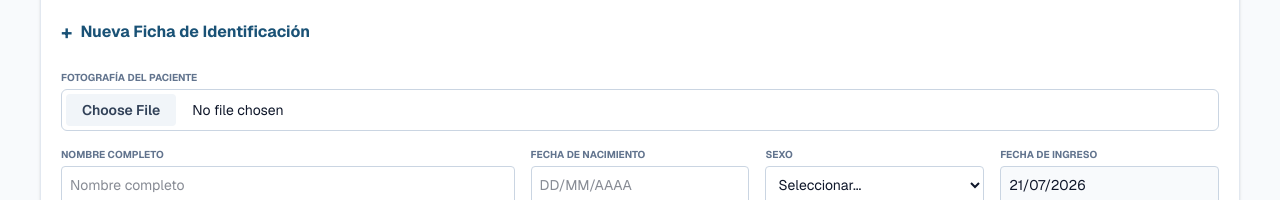
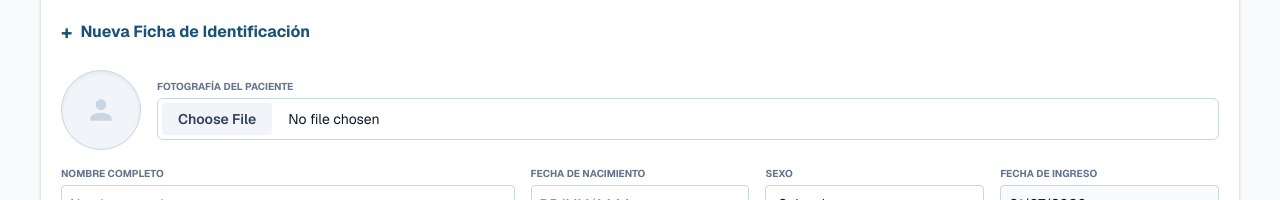
Before and after one commit to onixchambers/CREN2026, a Next.js app: page /dashboard/preregistros in a window 1280 px wide. Shown: the part 330-530 px from the top of the page. Built offline with nearby package versions, Linux system fonts and the light colour scheme; no server answers; the database is empty.

Commit message:
Add photo preview and 25-item pagination to Ficha de Registro

```diff
--- a/src/app/dashboard/preregistros/page.tsx
+++ b/src/app/dashboard/preregistros/page.tsx
@@ -63,7 +63,18 @@ export default function PreregistrosPage() {
   const [fichas, setFichas] = useState<any[]>([]);
   const [searchQuery, setSearchQuery] = useState("");
   const [showDropdown, setShowDropdown] = useState(false);
+  const [photoPreview, setPhotoPreview] = useState<string | null>(null);
+  const [currentPage, setCurrentPage] = useState(1);
 
+
+  const handlePhotoChange = (e: React.ChangeEvent<HTMLInputElement>) => {
+    const file = e.target.files?.[0];
+    if (file) {
+      setPhotoPreview(URL.createObjectURL(file));
+    } else {
+      setPhotoPreview(null);
+    }
+  };
 
   useEffect(() => {
     async function loadPatients() {
@@ -120,6 +131,7 @@ export default function PreregistrosPage() {
   const handleLimpiar = () => {
     setEditingId(null);
     setSearchQuery("");
+    setPhotoPreview(null);
     setFormData({
       ...formData,
       nombre: "", fechaNacimiento: "", sexo: "", origen: "Google", medicoTratante: "", escuela: "",
@@ -159,7 +171,13 @@ export default function PreregistrosPage() {
     }
   };
 
+
+  const tableFilteredFichas = fichas.filter(f => userRole.toUpperCase() === "TERAPEUTA" ? f.medicoTratante === userName : true);
+  const totalPages = Math.ceil(tableFilteredFichas.length / 25) || 1;
+  const currentTableData = tableFilteredFichas.slice((currentPage - 1) * 25, currentPage * 25);
+
   return (
+
     <div className="space-y-6 animate-in fade-in duration-500 max-w-[1200px] mx-auto">
       {/* HEADER DE PÁGINA */}
       <div className="flex items-center gap-2 pb-2">
@@ -223,9 +241,18 @@ export default function PreregistrosPage() {
 
             {/* SECCIÓN 1: DATOS PERSONALES */}
             <div className="space-y-4">
-              <div>
-                <label className="block text-[10px] font-bold text-slate-500 uppercase mb-1">Fotografía del Paciente</label>
-                <input type="file" className="block w-full text-sm text-slate-500 file:mr-4 file:py-1.5 file:px-4 file:rounded file:border-0 file:text-sm file:font-semibold file:bg-slate-100 file:text-slate-700 hover:file:bg-slate-200 border border-slate-300 rounded-md p-1" />
+              <div className="flex items-center gap-4">
+                <div className="w-20 h-20 bg-slate-100 border border-slate-300 rounded-full flex items-center justify-center overflow-hidden shrink-0 shadow-inner">
+                  {photoPreview ? (
+                    <img src={photoPreview} alt="Preview" className="w-full h-full object-cover" />
+                  ) : (
+                    <svg className="w-8 h-8 text-slate-300" fill="currentColor" viewBox="0 0 24 24"><path d="M12 12c2.21 0 4-1.79 4-4s-1.79-4-4-4-4 1.79-4 4 1.79 4 4 4zm0 2c-2.67 0-8 1.34-8 4v2h16v-2c0-2.66-5.33-4-8-4z"/></svg>
+                  )}
+                </div>
+                <div className="flex-1">
+                  <label className="block text-[10px] font-bold text-slate-500 uppercase mb-1">Fotografía del Paciente</label>
+                  <input type="file" accept="image/*" onChange={handlePhotoChange} className="block w-full text-sm text-slate-500 file:mr-4 file:py-1.5 file:px-4 file:rounded file:border-0 file:text-sm file:font-semibold file:bg-slate-100 file:text-slate-700 hover:file:bg-slate-200 border border-slate-300 rounded-md p-1" />
+                </div>
               </div>
 
               <div className="grid grid-cols-1 md:grid-cols-5 gap-4">
@@ -428,8 +455,8 @@ export default function PreregistrosPage() {
               </tr>
             </thead>
             <tbody>
-              {fichas.filter(f => userRole.toUpperCase() === "TERAPEUTA" ? f.medicoTratante === userName : true).length > 0 ? (
-                fichas.filter(f => userRole.toUpperCase() === "TERAPEUTA" ? f.medicoTratante === userName : true).map(f => (
+              {currentTableData.length > 0 ? (
+                currentTableData.map(f => (
                   <tr key={f.id} className="border-b border-slate-100 hover:bg-slate-50 transition-colors">
                     <td className="px-4 py-3 font-medium text-slate-700">{new Date(f.createdAt).toLocaleDateString()}</td>
                     <td className="px-4 py-3 font-bold text-[#1a5276]">{f.name}</td>
@@ -464,6 +491,15 @@ export default function PreregistrosPage() {
             </tbody>
           </table>
         </div>
+        {totalPages > 1 && (
+          <div className="flex items-center justify-between px-4 py-3 border-t border-slate-100 bg-slate-50">
+            <span className="text-xs font-medium text-slate-500">Mostrando {(currentPage - 1) * 25 + 1} a {Math.min(currentPage * 25, tableFilteredFichas.length)} de {tableFilteredFichas.length} pacientes</span>
+            <div className="flex gap-2">
+              <button disabled={currentPage === 1} onClick={() => setCurrentPage(p => Math.max(1, p - 1))} className="px-3 py-1.5 bg-white border border-slate-300 hover:bg-slate-50 rounded text-xs font-bold text-[#1a5276] disabled:opacity-50 disabled:cursor-not-allowed transition-colors shadow-sm">Anterior</button>
+              <button disabled={currentPage === totalPages} onClick={() => setCurrentPage(p => Math.min(totalPages, p + 1))} className="px-3 py-1.5 bg-white border border-slate-300 hover:bg-slate-50 rounded text-xs font-bold text-[#1a5276] disabled:opacity-50 disabled:cursor-not-allowed transition-colors shadow-sm">Siguiente</button>
+            </div>
+          </div>
+        )}
       </div>
 
     </div>
```
